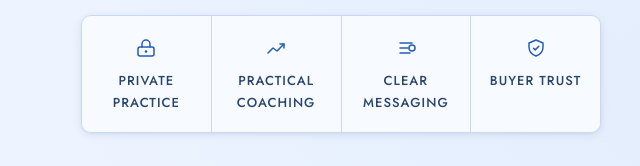
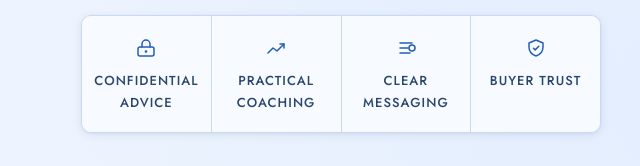
Before and after one commit to danjwasmer/Bluebird, a website: page public/index.html in a window 1280 px wide. Shown: the part 541-707 px from the top of the page, 299-939 px from the left. Drawn offline with nearby package versions, Linux system fonts and the light colour scheme; no server answers.

Commit message:
Update index.html

```diff
--- a/public/index.html
+++ b/public/index.html
@@ -812,7 +812,7 @@
 
         </div>
 
-        <div class="trust-label">Private Practice</div>
+        <div class="trust-label">Confidential Advice</div>
 
       </div>
 
```
